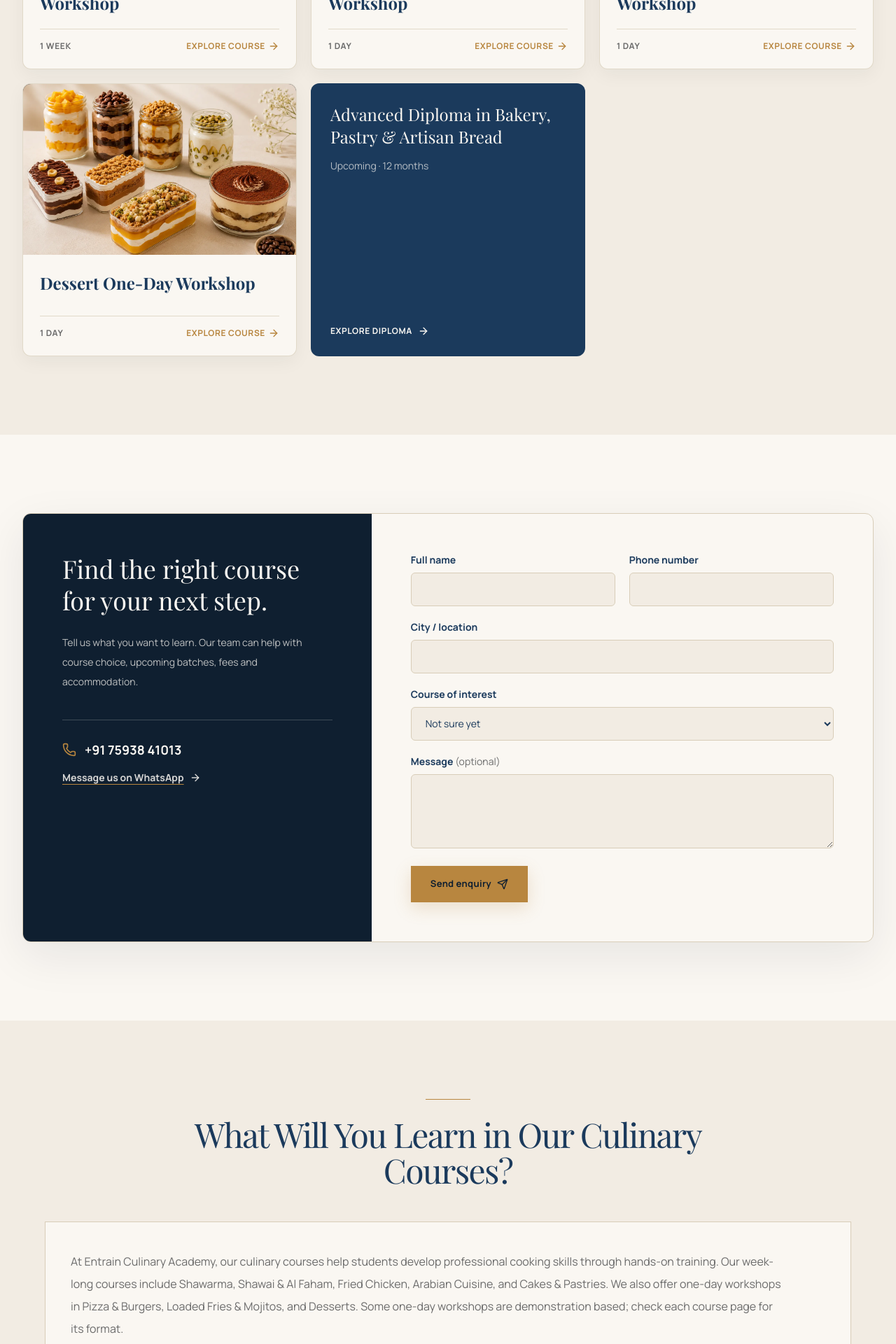
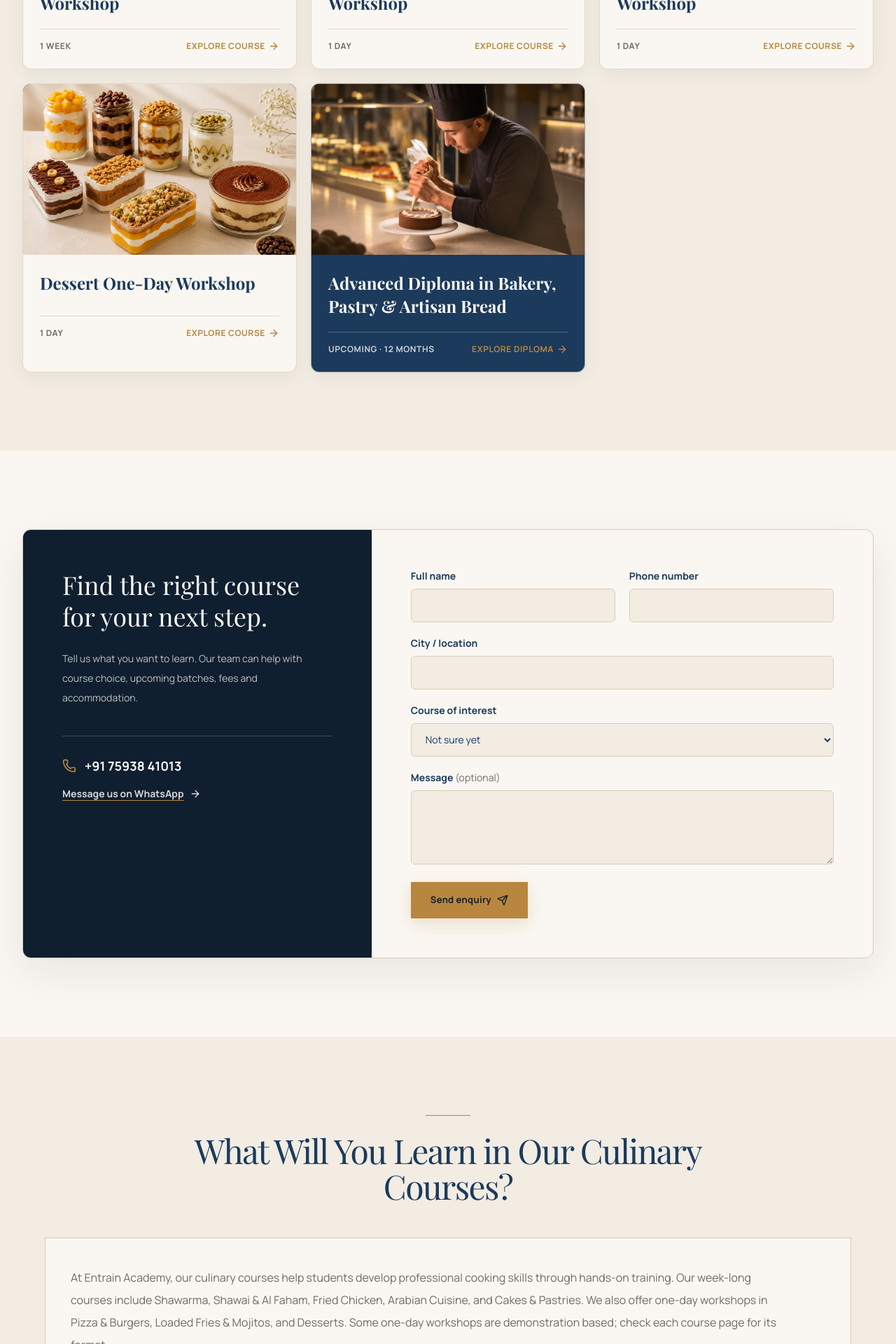
Before and after one commit to entrainaccademy/Culinary-academy, a Next.js app: page /culinary-courses-kerala in a window 1280 px wide. Shown: the part 1840-3760 px from the top of the page at 70% size. Built offline with nearby package versions, Linux system fonts and the light colour scheme; a web font is replaced by a local one.

Commit message:
added new upd on kerala page

```diff
--- a/app/culinary-courses-kerala/page.js
+++ b/app/culinary-courses-kerala/page.js
@@ -44,7 +44,7 @@ const steps = [
 ];
 
 const faqs = [
-  ["Where is Entrain Culinary Academy located in Kerala?", "Entrain Culinary Academy is located in Manjeri, Malappuram district, Kerala. Students from across Kerala and other Indian states can enquire about courses, batch schedules and accommodation."],
+  ["Where is Entrain Academy located in Kerala?", "Entrain Academy is located in Manjeri, Malappuram district, Kerala. Students from across Kerala and other Indian states can enquire about courses, batch schedules and accommodation."],
   ["Can beginners join culinary courses at Entrain Academy?", "Yes. Entrain Academy offers practical culinary training suitable for beginners, aspiring chefs, home cooks and food entrepreneurs. Experienced chefs guide students through cooking techniques, preparation methods and kitchen safety."],
   ["Do students from other districts and states join your culinary courses?", "Yes. Students join Entrain Academy from across Kerala and other Indian states. Contact the team to ask about travel and accommodation options."],
   ["Are classes taught in Malayalam, English, Hindi or other languages?", "Classes are multilingual. Ask the admissions team which languages are available for your chosen batch when you enquire."],
@@ -91,8 +91,14 @@ export default function KeralaCoursesPage() {
                 </div>
               </Link>
             ))}
-            <Link href="/courses/bakery-pastry-diploma" className="group flex min-h-64 flex-col justify-between rounded-xl bg-primary p-7 text-background transition hover:bg-dark-section focus-visible:outline-2 focus-visible:outline-offset-4 focus-visible:outline-accent">
-              <div><h3 className="font-serif text-2xl">Advanced Diploma in Bakery, Pastry &amp; Artisan Bread</h3><p className="mt-4 text-sm text-background/70">Upcoming · 12 months</p></div><p className="mt-5 inline-flex items-center gap-2 text-xs font-bold uppercase tracking-wider">Explore diploma <ArrowRight className="size-4 transition-transform group-hover:translate-x-1" /></p>
+            <Link href="/courses/bakery-pastry-diploma" className="group overflow-hidden rounded-xl border border-border-subtle/70 bg-primary text-background shadow-[0_8px_26px_rgba(15,31,48,.05)] transition hover:-translate-y-1 hover:shadow-[0_18px_40px_rgba(15,31,48,.12)] focus-visible:outline-2 focus-visible:outline-offset-4 focus-visible:outline-accent">
+              <div className="relative aspect-[16/10] overflow-hidden">
+                <Image src="/images/bakery-diploma-wide.png" alt="Pastry chef decorating a cake for the bakery diploma" fill sizes="(max-width: 640px) 100vw, (max-width: 1280px) 50vw, 33vw" className="object-cover transition-transform duration-500 group-hover:scale-105" />
+              </div>
+              <div className="flex min-h-36 flex-col justify-between p-6">
+                <h3 className="font-serif text-xl font-bold leading-snug sm:text-2xl">Advanced Diploma in Bakery, Pastry &amp; Artisan Bread</h3>
+                <div className="mt-5 flex items-center justify-between border-t border-background/25 pt-4 text-xs font-bold uppercase tracking-wider text-background/80"><span>Upcoming · 12 months</span><span className="inline-flex items-center gap-1 text-accent">Explore diploma <ArrowRight className="size-4 transition-transform group-hover:translate-x-1" /></span></div>
+              </div>
             </Link>
           </div>
         </div>
@@ -119,7 +125,7 @@ export default function KeralaCoursesPage() {
             <h2 className="display-title text-3xl sm:text-4xl md:text-5xl">What Will You Learn in Our Culinary Courses?</h2>
           </div>
           <div className="mt-12 border border-border-subtle bg-background px-6 py-8 sm:px-9 sm:py-10">
-            <p className="max-w-5xl text-sm leading-8 text-muted md:text-base">At Entrain Culinary Academy, our culinary courses help students develop professional cooking skills through hands-on training. Our week-long courses include Shawarma, Shawai &amp; Al Faham, Fried Chicken, Arabian Cuisine, and Cakes &amp; Pastries. We also offer one-day workshops in Pizza &amp; Burgers, Loaded Fries &amp; Mojitos, and Desserts. Some one-day workshops are demonstration based; check each course page for its format.</p>
+            <p className="max-w-5xl text-sm leading-8 text-muted md:text-base">At Entrain Academy, our culinary courses help students develop professional cooking skills through hands-on training. Our week-long courses include Shawarma, Shawai &amp; Al Faham, Fried Chicken, Arabian Cuisine, and Cakes &amp; Pastries. We also offer one-day workshops in Pizza &amp; Burgers, Loaded Fries &amp; Mojitos, and Desserts. Some one-day workshops are demonstration based; check each course page for its format.</p>
           </div>
           <div className="mt-5 grid gap-5 md:grid-cols-2">
             <div className="border-t-2 border-accent bg-background/70 px-6 py-7 sm:px-8">
@@ -150,7 +156,7 @@ export default function KeralaCoursesPage() {
       </section>
 
       <section className="bg-[#f2ece3] py-20 md:py-28">
-        <div className="container-shell"><h2 className="display-title text-3xl sm:text-4xl md:text-5xl">Professional Chef Training</h2><p className="mt-5 max-w-2xl text-sm leading-7 text-muted">Learn with chefs who bring real commercial kitchen experience to every demonstration and practical session.</p>
+        <div className="container-shell"><div className="mb-14 grid gap-7 rounded-xl bg-[#e8dfd0] p-7 text-primary sm:p-10 lg:grid-cols-[.9fr_1.1fr] lg:gap-10 lg:p-12"><p className="font-serif text-2xl leading-snug sm:text-3xl">Wondering how to find the <Link href="/" className="text-primary underline decoration-accent underline-offset-4 hover:text-accent">best culinary academy in India</Link> for hands-on training?</p><p className="border-t border-primary/20 pt-6 text-sm leading-8 text-muted md:text-base lg:border-l lg:border-t-0 lg:pl-10 lg:pt-0">The answer depends on your goal, so compare hands-on hours, who teaches, what the fees include and what the certificate means. At Entrain Academy, you cook in a working kitchen with chef-instructors, and we help students from other states with food and stay.</p></div><h2 className="display-title text-3xl sm:text-4xl md:text-5xl">Professional Chef Training</h2><p className="mt-5 max-w-2xl text-sm leading-7 text-muted">Learn with chefs who bring real commercial kitchen experience to every demonstration and practical session.</p>
           <div className="mt-11 grid gap-6 md:grid-cols-2">
             <article className="grid overflow-hidden rounded-xl bg-background shadow-sm sm:grid-cols-[.42fr_.58fr]"><div className="relative min-h-72"><Image src="/images/testimonials/chefakhil.jpeg" alt="Chef Akhil at the grill" fill sizes="(max-width: 640px) 100vw, 30vw" className="object-cover object-[center_22%]" /></div><div className="p-7 sm:p-8"><h3 className="font-serif text-2xl font-bold text-primary">Chef Akhil</h3><p className="mt-4 text-sm leading-7 text-muted">Chef Akhil brings seven years of industry experience and two years of academic experience. His areas of focus span Continental, South Indian and American cuisine. He helps students understand preparation, technique and kitchen workflow while building confidence through guided practice.</p><p className="mt-5 border-t border-border-subtle pt-4 text-xs font-bold text-primary">7 years industry · 2 years academic experience</p></div></article>
             <article className="grid overflow-hidden rounded-xl bg-background shadow-sm sm:grid-cols-[.42fr_.58fr]"><div className="relative min-h-72"><Image src="/images/testimonials/chef_sharafali.jpg" alt="Chef Sharafali in professional chef attire" fill sizes="(max-width: 640px) 100vw, 30vw" className="object-cover object-[center_18%]" /></div><div className="p-7 sm:p-8"><h3 className="font-serif text-2xl font-bold text-primary">Chef Sharafali</h3><p className="mt-4 text-sm leading-7 text-muted">Chef Sharafali has 19 years of industry experience with a focus on Arabic cuisine. He shares practical knowledge of flavours, preparation and commercial cooking methods, showing students how professional kitchen techniques are applied in real food service.</p><p className="mt-5 border-t border-border-subtle pt-4 text-xs font-bold text-primary">19 years industry experience · Arabic cuisine</p></div></article>
```
